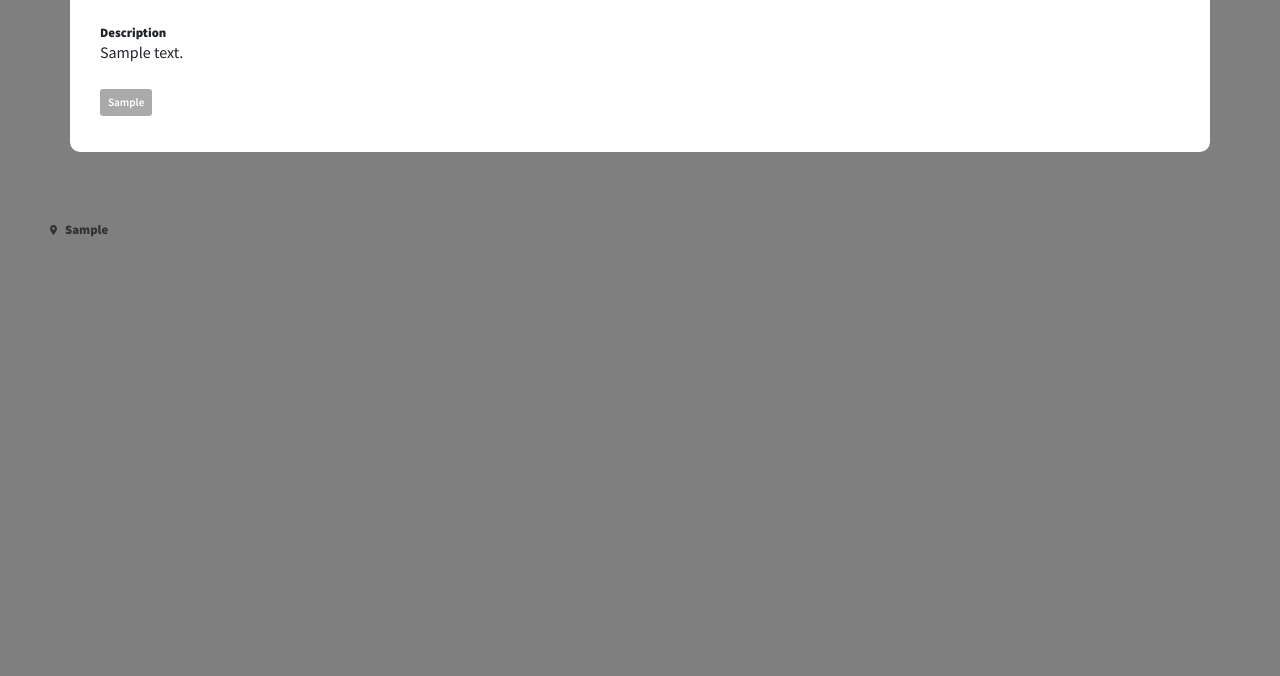
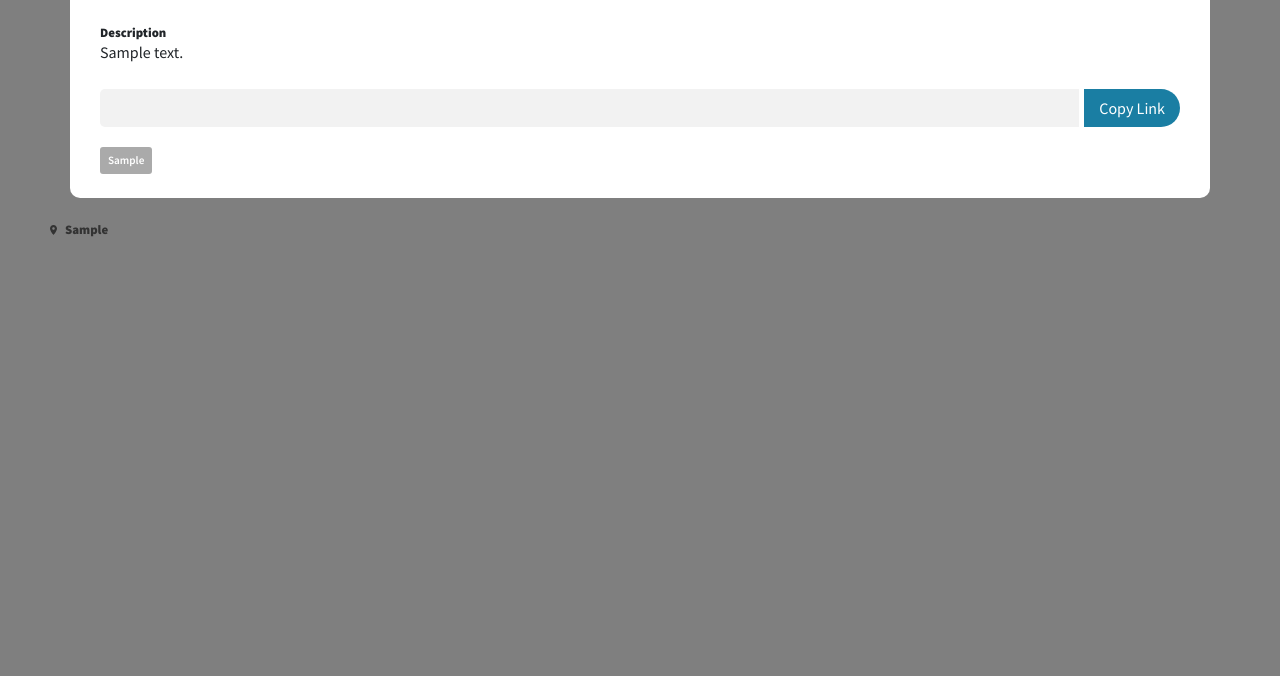
Before and after one commit to VictorKMaina/image-gallery, a Django app: page / in a window 1280 px wide, after a click that opens the changed part. Shown: the part 124-800 px from the top of the page. Run offline with Django 3.2, Linux system fonts and the light colour scheme; tables that the repository leaves empty hold one stand-in row (values such as "Sample post"); some libraries are stand-ins or nearby versions.

Commit message:
add functionality for copying image url

```diff
--- a/gallery/templates/gallery/index.html
+++ b/gallery/templates/gallery/index.html
@@ -3,12 +3,8 @@
     <div class="row">
         {% for image in images %}
         <div class="col-xl-3 col-lg-4 col-md-6 col-sm-6 grid">
-            <div
-                class="grid-image"
-                data-toggle="modal"
-                data-target="#id{{image.id}}"
-                style="background-image: url('{{ image.image.url }}')"
-            ></div>
+            <div class="grid-image" data-toggle="modal" data-target="#id{{image.id}}"
+                style="background-image: url('{{ image.image.url }}')"></div>
             <div class="grid-location">
                 <img src="{% static 'images/pin.svg' %}" alt="" />
                 <p class="m-0 ml-2">{{ image.location }}</p>
@@ -16,14 +12,8 @@
         </div>
 
         <!-- Modal -->
-        <div
-            class="modal fade bd-example-modal-xl"
-            id="id{{image.id}}"
-            tabindex="-1"
-            role="dialog"
-            aria-labelledby="exampleModalLabel"
-            aria-hidden="true"
-        >
+        <div class="modal fade bd-example-modal-xl" id="id{{image.id}}" tabindex="-1" role="dialog"
+            aria-labelledby="exampleModalLabel" aria-hidden="true">
             <div class="modal-dialog modal-xl" role="document">
                 <div class="modal-content">
                     <div class="modal-header">
@@ -31,12 +21,7 @@
                         <div class="d-flex align-items-center">
                             <img src="{% static 'images/pin.svg' %}" alt="" />
                             <h6 class="m-0 ml-2 mr-3">{{ image.location }}</h6>
-                            <button
-                                type="button"
-                                class="close"
-                                data-dismiss="modal"
-                                aria-label="Close"
-                            >
+                            <button type="button" class="close" data-dismiss="modal" aria-label="Close">
                                 <span aria-hidden="true">&times;</span>
                             </button>
                         </div>
@@ -49,14 +34,21 @@
                             <h5>Description</h5>
                             {{ image.description }}
                         </div>
-
-                        <div class="d-flex justify-content-start" style="margin-left: -5px; margin-right: -5px;">
+                        <div class="alert alert-success" role="alert" id="copied">
+                            Link has been copied!
+                        </div>
+                        <div class="copy-link d-flex">
+                            <input type="text" value='{{ image.image.url }}' id="image-link" class="flex-fill" readonly>
+                            <button type="button" id="copy-link">Copy Link</button>
+                        </div>
+                    </div>
+                    <div class="modal-footer justify-content-start">
+                        <div class="d-flex justify-content-start" style="margin-left: -5px; margin-right: -5px">
                             {% for category in image.categories.all %}
                             <div class="category">{{category}}</div>
                             {% endfor %}
                         </div>
                     </div>
-                    <div class="modal-footer"></div>
                 </div>
             </div>
         </div>
--- a/static/css/styles.css
+++ b/static/css/styles.css
@@ -16,6 +16,16 @@
     margin-bottom: 30px;
 }
 
+#image-link {
+    border: none;
+    outline: none;
+    background: #f2f2f2;
+    border-radius: 5px 0px 0px 5px;
+    padding-left: 10px;
+    height: calc(1.5em + .75rem + 2px);
+    margin-right: 5px;
+}
+
 .navbar input.form-control {
     border: none;
     min-width: 500px;
@@ -23,7 +33,7 @@
     background: #f2f2f2;
     border-radius: 20px 0px 0px 20px;
 }
-#search-form button {
+#search-form button, .copy-link button {
     background: #1a7ea3;
     border: none;
     color: white;
@@ -123,6 +133,11 @@
     margin-left: 5px;
     margin-right: 5px;
 }
+.alert#copied {
+    display: none;
+    margin-bottom: 15px;
+    padding: 5px 10px;
+}
 
 /* Media Queries */
 @media screen and (max-width: 992px){
--- a/static/js/scripts.js
+++ b/static/js/scripts.js
@@ -2,4 +2,14 @@
     $(".grid-image").click(function(){
         $("#imageModal").modal('toggle')
     })
+
+    $(".grid-image").click(function(){
+        $(".alert#copied").hide()
+        $("button#copy-link").click(function(){
+            let imageLink = $("input#image-link");
+            imageLink.select();
+            document.execCommand("copy");
+            $(".alert#copied").show()
+        })
+    })
 })
```
